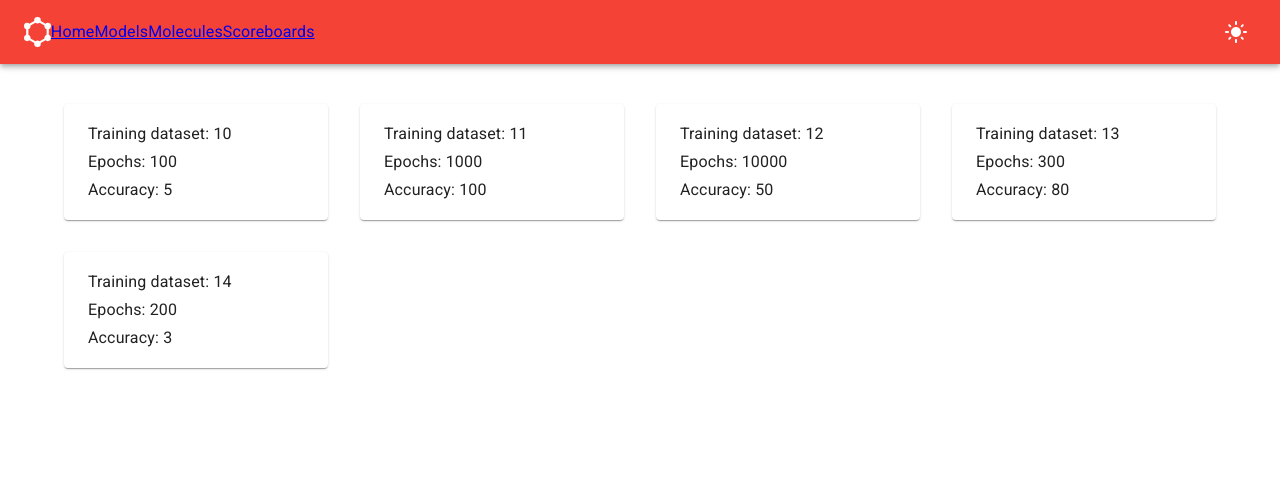
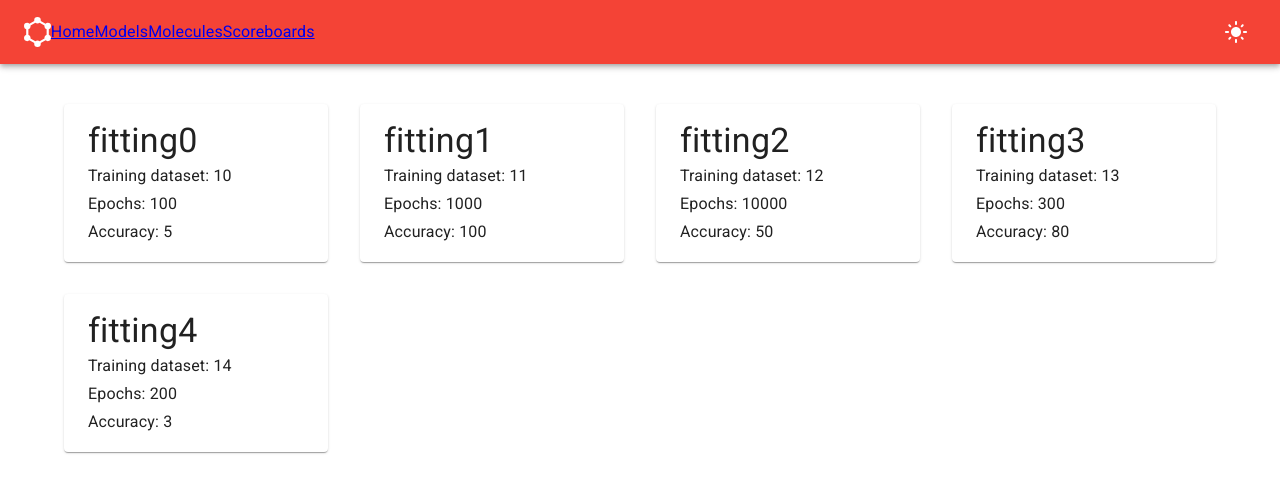
Before and after one commit to Robert-K/MAChINE, a React (Create React App) app in the folder frontend/: page /trained-models in a window 1280 px wide. Shown: the top 492 px of the page. Built offline with nearby package versions, Linux system fonts and the light colour scheme.

Commit message:
UPD: updated trained model selection according to new fitting structure

```diff
--- a/frontend/src/components/FittingCard.js
+++ b/frontend/src/components/FittingCard.js
@@ -17,12 +17,12 @@ function FittingCard(props) {
           <CardContent>
             <Box paddingX={1}>
               <Typography variant="h4" component="h3">
-                {props.fitting.name}
+                {props.fitting.id}
               </Typography>
             </Box>
             <Box paddingX={1}>
               <Typography variant="subtitle1" component="h4">
-                {/* TODO Might want to display dataset's name instead. */}
+                {/* TODO: display dataset's name instead. */}
                 Training dataset: {props.fitting.datasetID}
               </Typography>
             </Box>
--- a/frontend/src/routes/TrainedModels.js
+++ b/frontend/src/routes/TrainedModels.js
@@ -56,6 +56,7 @@ export default function TrainedModels() {
   )
 }
 
+// TODO: get fittings from models in model storage (where exactly is tbd)
 const fitting0 = new Fitting('fitting0', 0, 10, 100, 5)
 
 const fitting1 = new Fitting('fitting1', 1, 11, 1000, 100)
```
